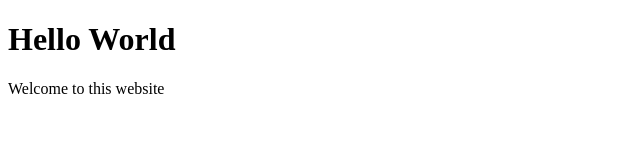
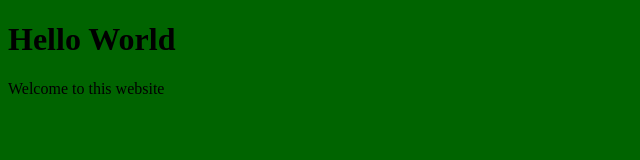
Before and after one commit to Hasnain3135/website, a plain HTML site: page index.html in a window 1280 px wide. Shown: the whole page, without its empty margins (0-640 px from the left). Drawn offline with Linux system fonts and the light colour scheme.

Commit message:
edit:update design

```diff
--- a/index.html
+++ b/index.html
@@ -5,6 +5,7 @@
     <meta http-equiv="X-UA-Compatible" content="IE=edge">
     <meta name="viewport" content="width=, initial-scale=1.0">
     <title>Hasnain Test</title>
+    <link rel="stylesheet" href="style.css">
 </head>
 <body>
     <h1>Hello World</h1>
--- /dev/null
+++ b/style.css
@@ -0,0 +1,3 @@
+body {
+    background-color: darkgreen;
+}
```
